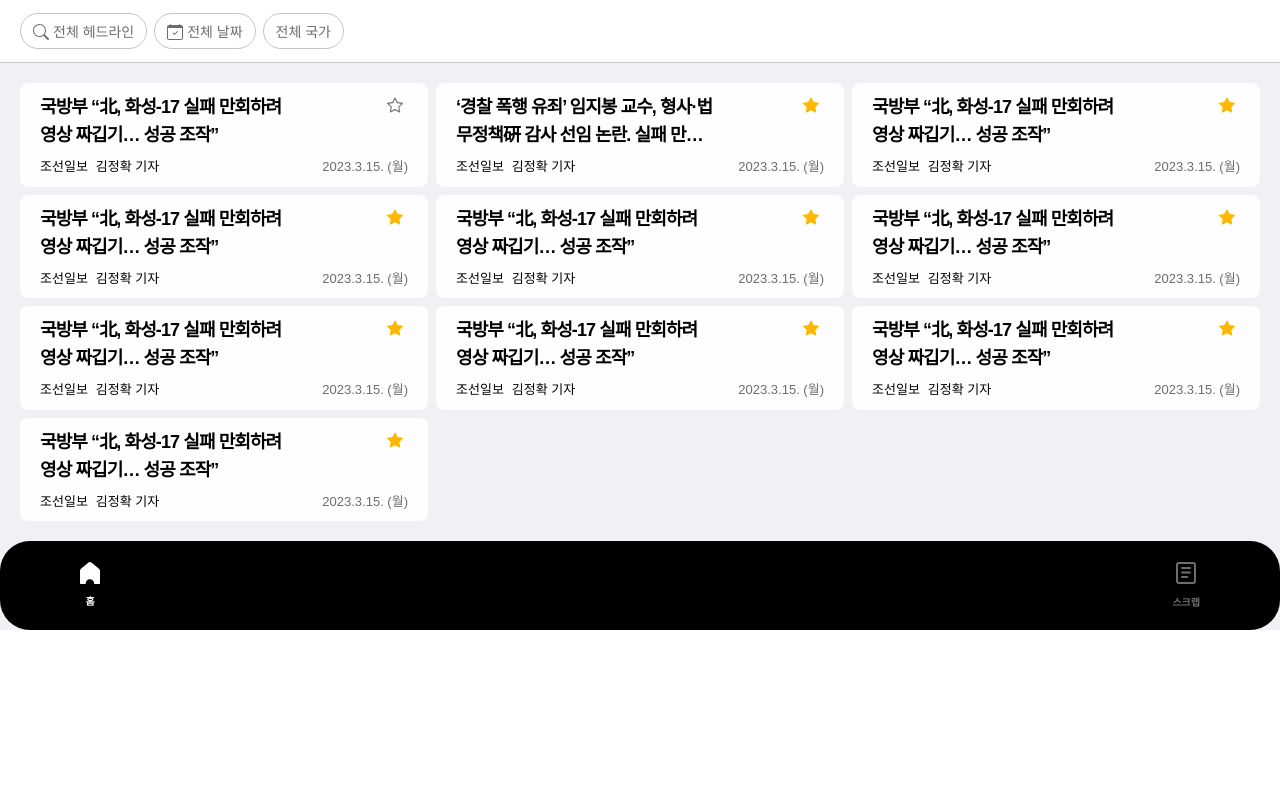
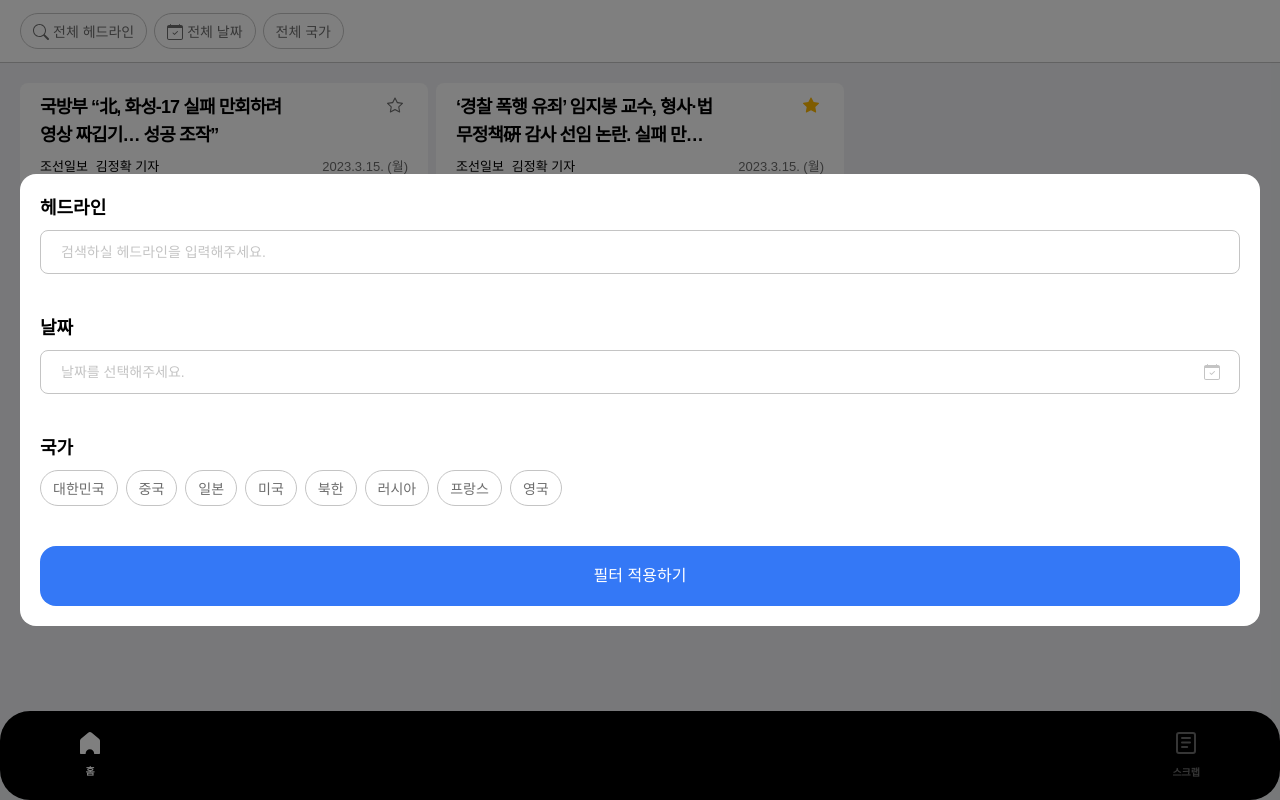
Before and after one commit to ckstn0777/New-York-Times, a Next.js app: page / in a window 1280 px wide. Built offline with nearby package versions, Linux system fonts and the light colour scheme.

Commit message:
feat: DatePicker 커스텀 구현

```diff
--- a/app/globals.css
+++ b/app/globals.css
@@ -5,3 +5,8 @@
 body {
   font-family: "Apple SD Gothic Neo", sans-serif;
 }
+
+/* react-datepicker css custom */
+.react-datepicker-wrapper {
+  width: 100%;
+}
--- a/app/page.tsx
+++ b/app/page.tsx
@@ -4,7 +4,7 @@ import Footer from "@/components/templates/Footer";
 
 export default function Home() {
   return (
-    <main className="bg-bg-gray">
+    <main className="bg-bg-gray min-h-screen">
       <Category />
 
       <hr className="bg-gray border-0 h-[1px]" />
@@ -28,80 +28,9 @@ export default function Home() {
             pubDate: "2023.3.15. (월)",
             isScraped: true,
           },
-          {
-            id: "2",
-            headline:
-              "국방부 “北, 화성-17 실패 만회하려 영상 짜깁기… 성공 조작”",
-            webUrl: "link",
-            source: "조선일보",
-            pubDate: "2023.3.15. (월)",
-            isScraped: true,
-          },
-          {
-            id: "2",
-            headline:
-              "국방부 “北, 화성-17 실패 만회하려 영상 짜깁기… 성공 조작”",
-            webUrl: "link",
-            source: "조선일보",
-            pubDate: "2023.3.15. (월)",
-            isScraped: true,
-          },
-          {
-            id: "2",
-            headline:
-              "국방부 “北, 화성-17 실패 만회하려 영상 짜깁기… 성공 조작”",
-            webUrl: "link",
-            source: "조선일보",
-            pubDate: "2023.3.15. (월)",
-            isScraped: true,
-          },
-          {
-            id: "2",
-            headline:
-              "국방부 “北, 화성-17 실패 만회하려 영상 짜깁기… 성공 조작”",
-            webUrl: "link",
-            source: "조선일보",
-            pubDate: "2023.3.15. (월)",
-            isScraped: true,
-          },
-          {
-            id: "2",
-            headline:
-              "국방부 “北, 화성-17 실패 만회하려 영상 짜깁기… 성공 조작”",
-            webUrl: "link",
-            source: "조선일보",
-            pubDate: "2023.3.15. (월)",
-            isScraped: true,
-          },
-          {
-            id: "2",
-            headline:
-              "국방부 “北, 화성-17 실패 만회하려 영상 짜깁기… 성공 조작”",
-            webUrl: "link",
-            source: "조선일보",
-            pubDate: "2023.3.15. (월)",
-            isScraped: true,
-          },
-          {
-            id: "2",
-            headline:
-              "국방부 “北, 화성-17 실패 만회하려 영상 짜깁기… 성공 조작”",
-            webUrl: "link",
-            source: "조선일보",
-            pubDate: "2023.3.15. (월)",
-            isScraped: true,
-          },
-          {
-            id: "2",
-            headline:
-              "국방부 “北, 화성-17 실패 만회하려 영상 짜깁기… 성공 조작”",
-            webUrl: "link",
-            source: "조선일보",
-            pubDate: "2023.3.15. (월)",
-            isScraped: true,
-          },
         ]}
       />
+
       <Footer />
     </main>
   );
--- a/components/templates/Cards.tsx
+++ b/components/templates/Cards.tsx
@@ -12,7 +12,7 @@ type CardProps = {
 
 export default function Cards({ cards }: { cards: CardProps[] }) {
   return (
-    <section className="grid grid-cols-1 gap-[8px] sm:grid-cols-2 lg:grid-cols-3 mx-[20px] my-[20px]">
+    <section className="h-full grid grid-cols-1 gap-[8px] sm:grid-cols-2 lg:grid-cols-3 mx-[20px] my-[20px]">
       {cards.map((card) => (
         <article key={card.id} className="bg-white-90 rounded-[8px]">
           <Link
--- a/components/templates/Category.tsx
+++ b/components/templates/Category.tsx
@@ -5,7 +5,7 @@ import FliterButton from "../ui/FliterButton";
 import FilterModal from "./FilterModal";
 
 export default function Category() {
-  const [isModalOpen, setIsModalOpen] = useState(false);
+  const [isModalOpen, setIsModalOpen] = useState(true);
 
   const onClose = () => {
     setIsModalOpen(false);
--- a/components/templates/FilterModal.tsx
+++ b/components/templates/FilterModal.tsx
@@ -1,4 +1,5 @@
 import Button from "../ui/Button";
+import DatePickerInput from "../ui/DatePickerInput";
 import FliterButton from "../ui/FliterButton";
 import Input from "../ui/Input";
 import Modal from "../ui/Modal";
@@ -12,9 +13,7 @@ export default function FilterModal({ onClose }: FilterModalProps) {
     <Modal onClose={onClose}>
       <form className="flex flex-col gap-10">
         <div className="flex flex-col gap-2">
-          <label htmlFor="headline" className="text-lg font-semibold">
-            헤드라인
-          </label>
+          <h3 className="text-lg font-semibold">헤드라인</h3>
           <Input
             id="headline"
             placeholder="검색하실 헤드라인을 입력해주세요."
@@ -22,10 +21,8 @@ export default function FilterModal({ onClose }: FilterModalProps) {
         </div>
 
         <div className="flex flex-col gap-2">
-          <label htmlFor="date" className="text-lg font-semibold">
-            날짜
-          </label>
-          <Input id="date" type="date" placeholder="날짜를 선택해주세요." />
+          <h3 className="text-lg font-semibold">날짜</h3>
+          <DatePickerInput />
         </div>
 
         <div className="flex flex-col gap-2">
--- a/components/templates/Footer.tsx
+++ b/components/templates/Footer.tsx
@@ -3,7 +3,7 @@ import Icon from "../ui/Icon";
 
 export default function Footer() {
   return (
-    <footer className="w-full bg-black-100 sticky left-0 bottom-0 z-10 px-[80px] py-[20px] flex justify-between items-center rounded-[30px]">
+    <footer className="w-full bg-black-100 fixed left-0 bottom-0 z-10 px-[80px] py-[20px] flex justify-between items-center rounded-[30px]">
       <Link href="/" className="flex flex-col items-center">
         <Icon name="home" fill="white-100" className="mb-[10px]" />
         <p className="text-white-100 text-[10px] font-semibold ">홈</p>
--- /dev/null
+++ b/components/ui/DatePickerInput.tsx
@@ -0,0 +1,29 @@
+import { cn } from "@/lib/utils";
+import { useState } from "react";
+import DatePicker from "react-datepicker";
+import "react-datepicker/dist/react-datepicker.css";
+import Icon from "./Icon";
+
+export default function DatePickerInput() {
+  const [selectedDate, setSelectedDate] = useState<Date | null>(null);
+
+  return (
+    <label className="w-full relative" onClick={(e) => e.preventDefault()}>
+      <DatePicker
+        dateFormat="yyyy.MM.dd"
+        placeholderText="날짜를 선택해주세요."
+        selected={selectedDate}
+        onChange={(date) => setSelectedDate(date)}
+        className={cn(
+          "w-full h-[44px] border-[1px] border-gray rounded-lg px-[20px] py-[10px] outline-none",
+          "placeholder:text-gray placeholder:text-sm"
+        )}
+      />
+      <Icon
+        name="calendarCheck"
+        fill="gray"
+        className="absolute right-[20px] top-[50%] translate-y-[-50%]"
+      />
+    </label>
+  );
+}
--- a/hooks/useClickOutside.ts
+++ b/hooks/useClickOutside.ts
@@ -9,6 +9,11 @@ export default function useClickOutSide({ onClose }: Props) {
 
   useEffect(() => {
     const checkIfClickedOutside = (e: MouseEvent) => {
+      // datepicker 선택 시 모달이 닫히는걸 방지
+      if ((e.target as Element).className.includes("react-datepicker")) {
+        return;
+      }
+
       // 모달 컨텐츠 영역 밖을 클릭했을 때 onClose 실행
       if (ref.current && !ref.current.contains(e.target as Node)) {
         onClose?.();
--- a/package.json
+++ b/package.json
@@ -20,12 +20,14 @@
     "next": "13.4.6",
     "postcss": "8.4.24",
     "react": "18.2.0",
+    "react-datepicker": "^4.14.0",
     "react-dom": "18.2.0",
     "tailwind-merge": "^1.13.2",
     "tailwindcss": "3.3.2",
     "typescript": "5.1.3"
   },
   "devDependencies": {
-    "@svgr/webpack": "^8.0.1"
+    "@svgr/webpack": "^8.0.1",
+    "@types/react-datepicker": "^4.11.2"
   }
 }
```
Also changed, not shown: 1 other file (tests, documents, lock files or other folders).
